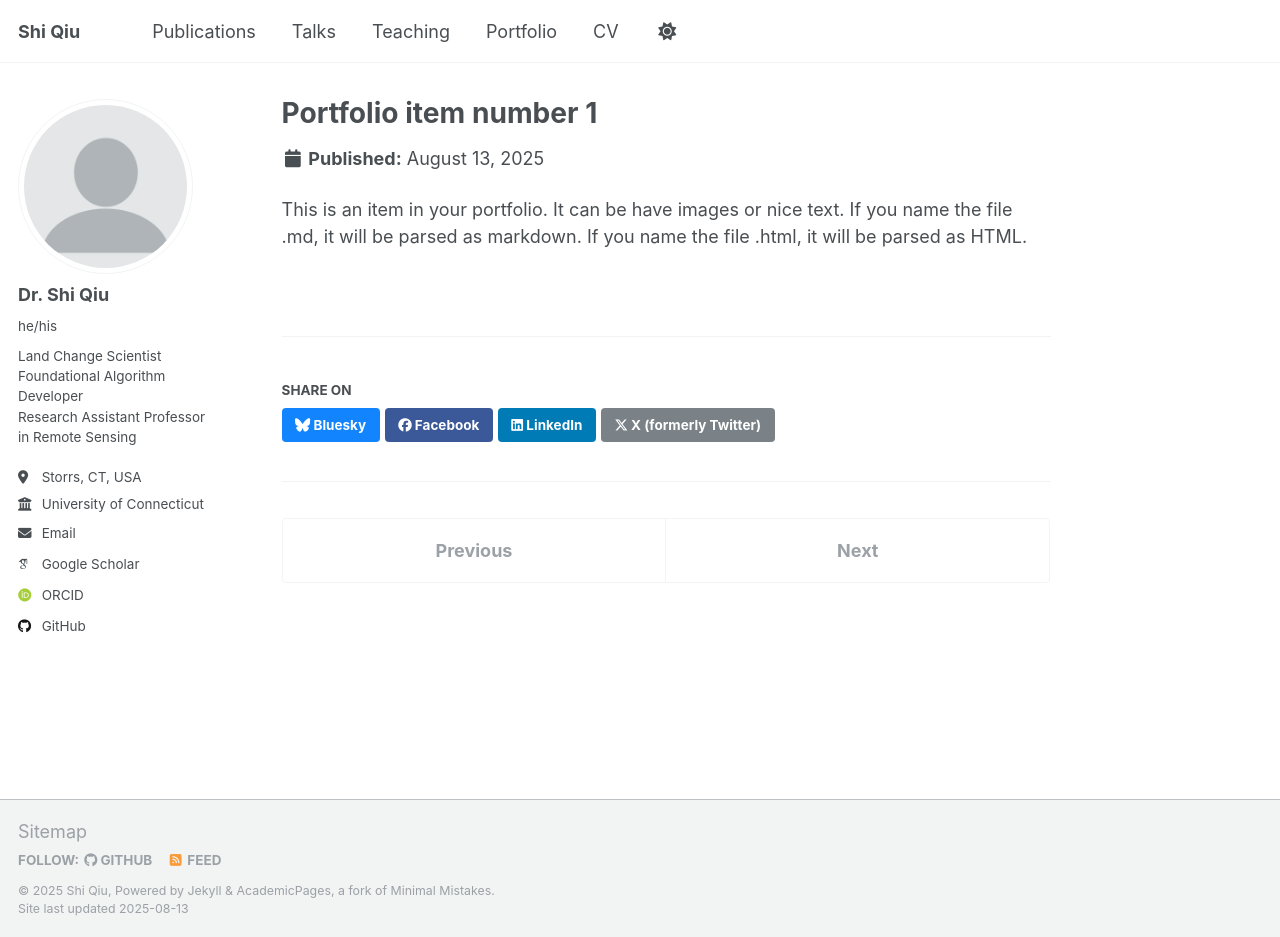
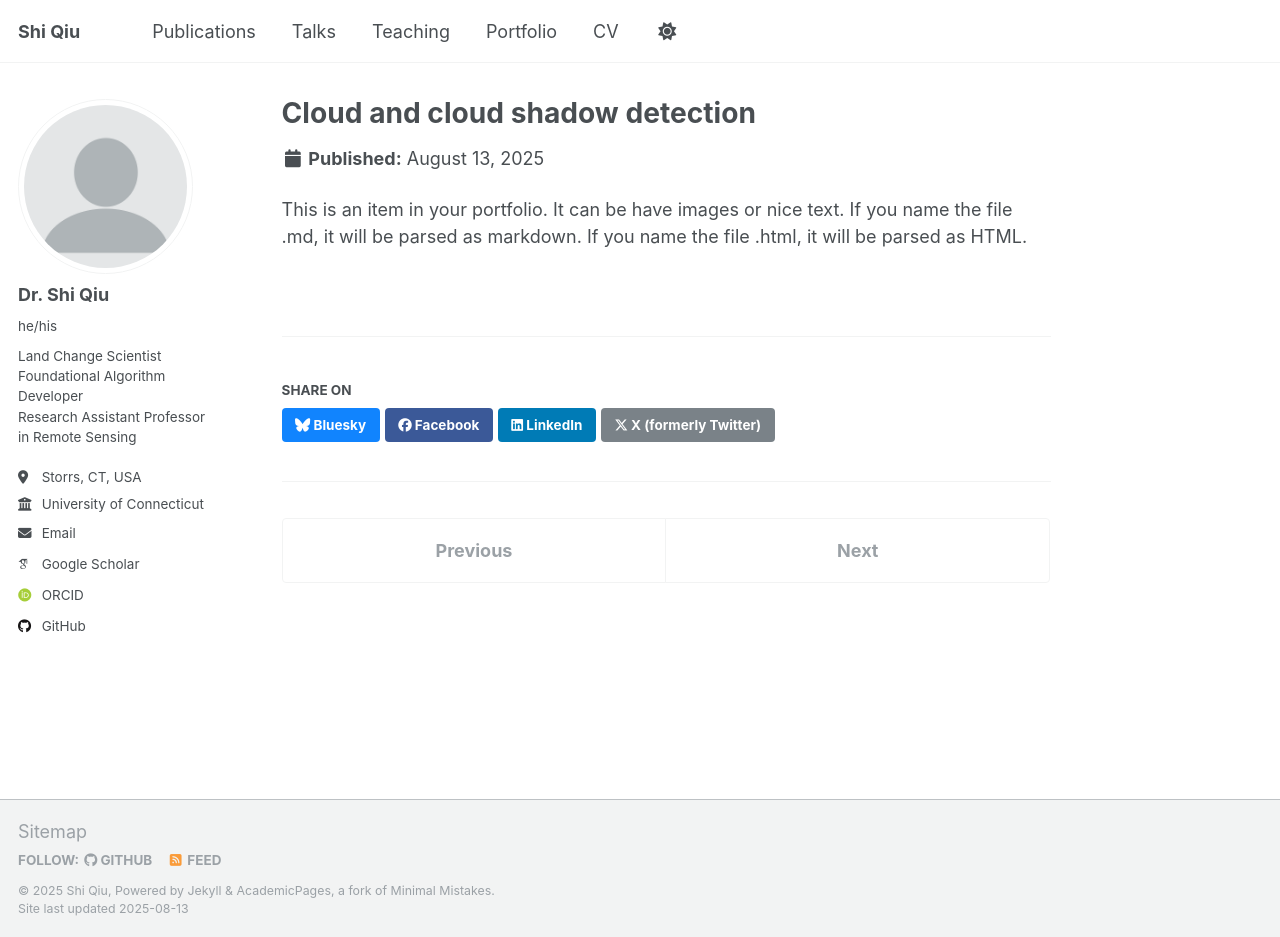
Before and after one commit to shi-eo/shi-eo.github.io, a Jekyll site: the page built from _portfolio/portfolio-cloud-detection.md, in a window 1280 px wide and 937 px high. Built offline with Jekyll 4.4.1, drawn with Linux system fonts in a browser that asks for light colours; some web fonts are replaced; a script that is not in the unit is left out.

Commit message:
Update and rename portfolio-1.md to portfolio-cloud-detection.md

```diff
--- a/_portfolio/portfolio-1.md
+++ b/_portfolio/portfolio-cloud-detection.md
@@ -1,6 +1,6 @@
 ---
-title: "Portfolio item number 1"
-excerpt: "Short description of portfolio item number 1<br/><img src='/images/500x300.png'>"
+title: "Cloud and cloud shadow detection"
+excerpt: "Opertional cloud and cloud shadow detection algorithm<br/><img src='/images/500x300.png'>"
 collection: portfolio
 ---
 
```
